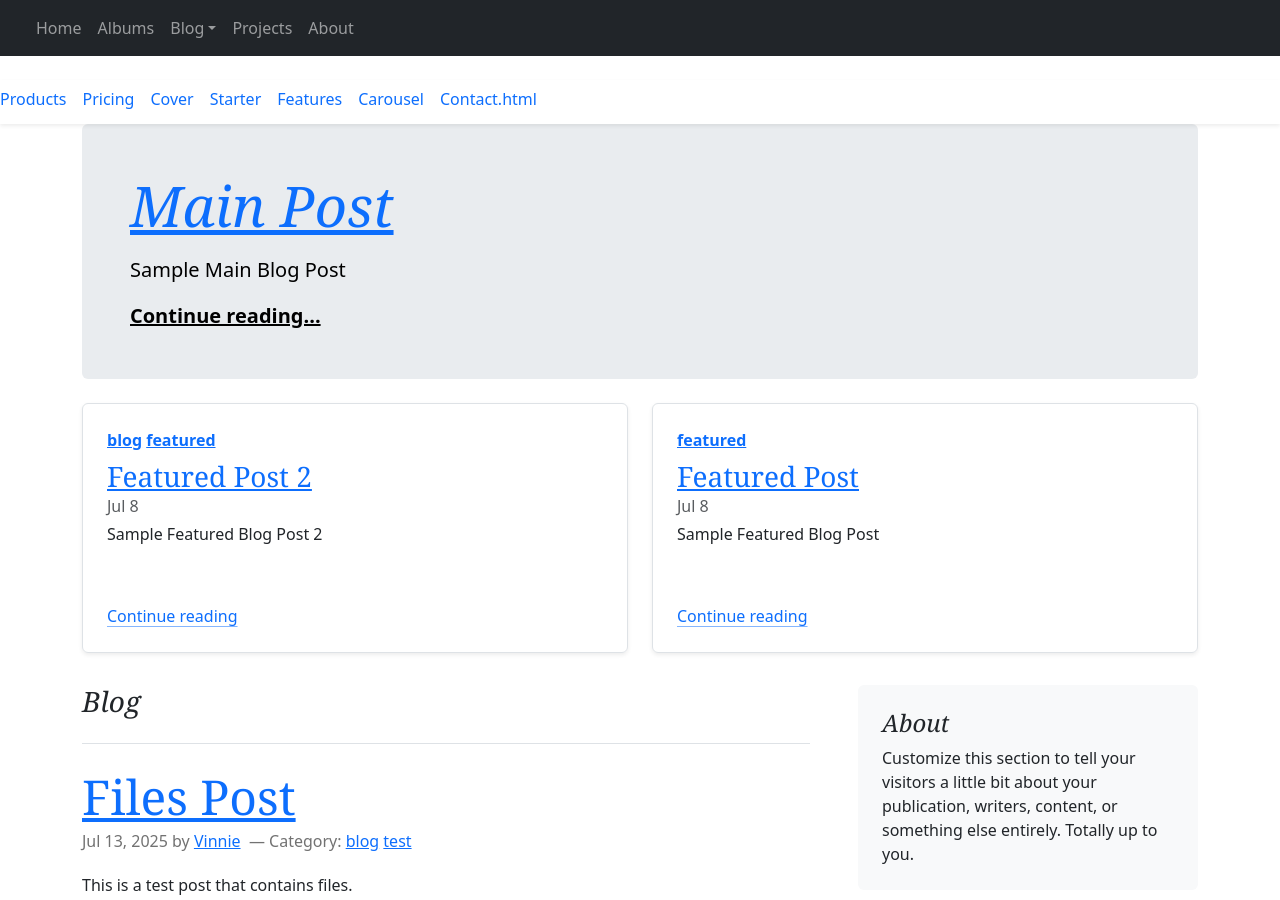
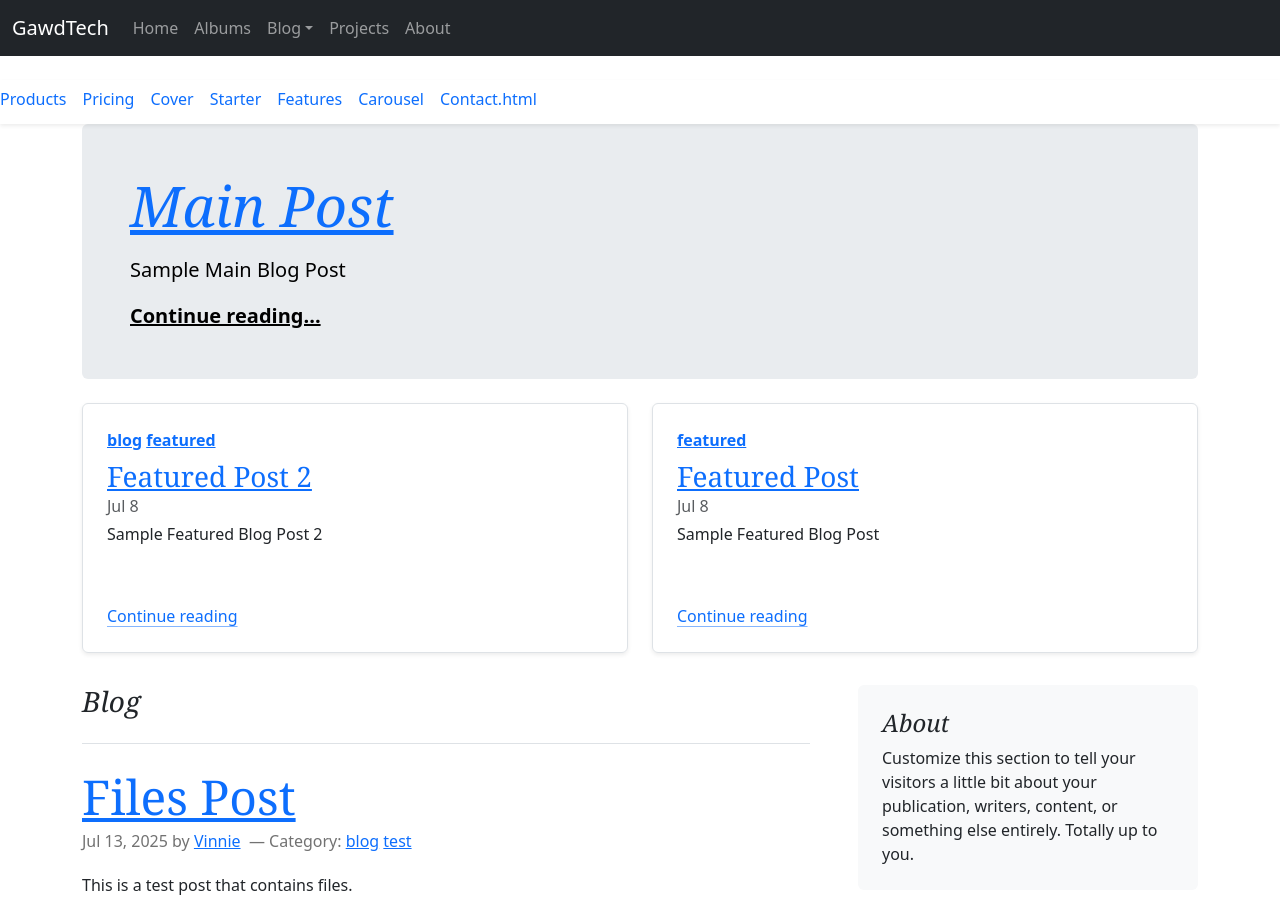
Before and after one commit to CoolV1994/Template-Bootstrap-5, a Jekyll site: the page built from index.html, in a window 1280 px wide and 900 px high. Built offline with Jekyll 4.4.1, drawn with Linux system fonts in a browser that asks for light colours; the list of posts is cut into pages by our own code.

Commit message:
Update header.html

```diff
--- a/_includes/header.html
+++ b/_includes/header.html
@@ -2,8 +2,8 @@
 
 <nav class="navbar navbar-expand-md  navbar-dark bg-dark mb-4">
   <div class="container-fluid">
-{% assign brand = site.data.header.brand[0] %}
-    <a class="navbar-brand" href="{{ site.baseurl }}{{ brand.url }}">{{ brand.title }}</a>
+{% assign brand = site.data.header.brand %}
+    <a class="navbar-brand" href="{{ site.baseurl }}{{ brand.url }}">{{ brand.name }}</a>
 
     <button class="navbar-toggler collapsed" type="button" data-bs-toggle="collapse" data-bs-target="#navbarCollapse" aria-controls="navbarCollapse" aria-expanded="false" aria-label="Toggle navigation">
       <span class="navbar-toggler-icon"></span>
```
